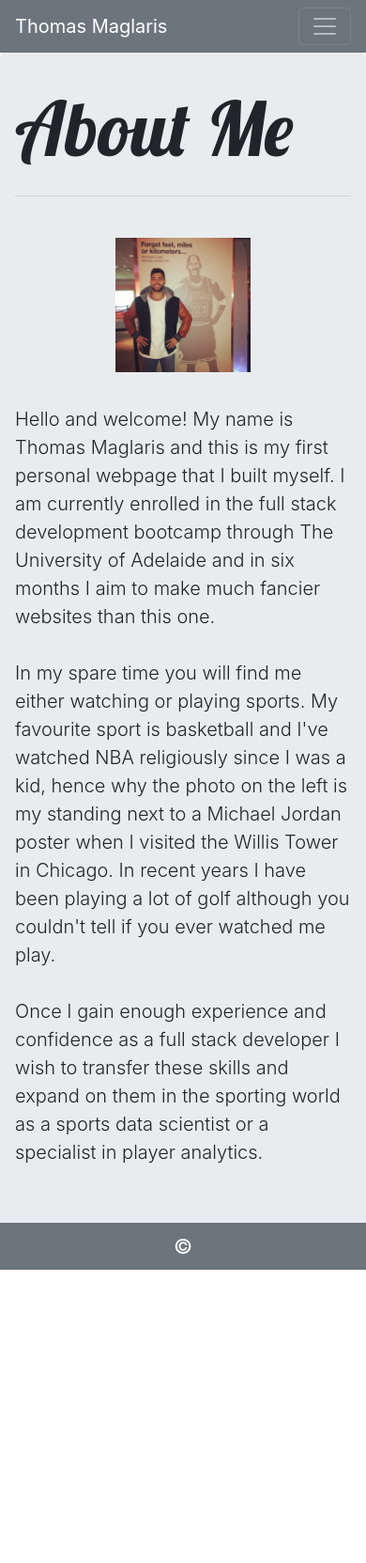
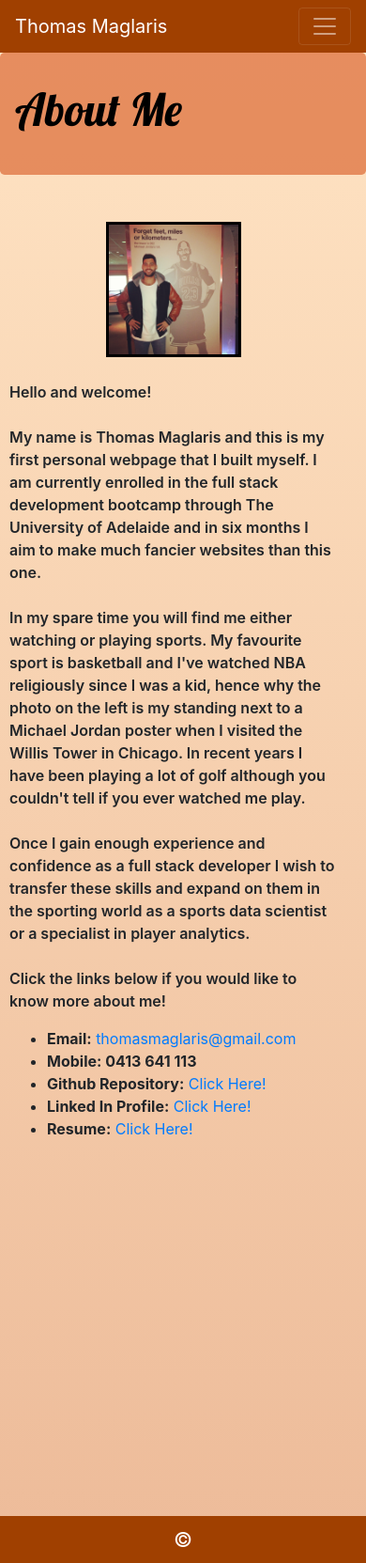
Before and after one commit to thomasmaglaris/personal-bio, a plain HTML site: page index.html in a window 390 px wide. Shown: the whole page at 94% size. Before the commit the page ends 1351 px from the top, so only its background shows below. Drawn offline with nearby package versions, Linux system fonts and the light colour scheme.

Commit message:
upadted bio with new colour schemes, mobile responsiveness and updated links

```diff
--- a/Assets/css/style.css
+++ b/Assets/css/style.css
@@ -1,8 +1,19 @@
-/* Floats the image of the homepage to the left of the text*/
+/* Floats the image of the homepage to the left of the text and gives border to img*/
 #bio-image {
     margin: 20px;
+    margin-right: 30px;
     float: left;
+    border: 1px solid black;
+    outline-style: solid;
+    outline-color:black;
+    outline-width: 7px;
 }
+
+/* Give space between the bio div and footer */
+.bio-intro {
+  margin-bottom: 400px;
+}
+
 
 /* Moved the navigation links to the right side of the screen */
 .navbar-nav {
@@ -11,14 +22,18 @@
 
 /* Gave padding to the top of home page text */
 p, .lead {
-    padding-top: 15px;
+    padding-top: 7px;
+    font-size: 22px;
+    font-weight: 600 ;
 }
 
 /* Gave a creative main heading from google fonts for all webpages  */
 .display-4 {
     font-family: 'Lobster', cursive;
     font-size: 80px;
+    color: black;
 }
+
 
 /* sticky footer css */
 html {
@@ -26,10 +41,17 @@ html {
     min-height: 100%;
   }
   body {
-    margin-bottom: 0px; /* Margin bottom by footer height */
+    margin-bottom: 0px;
+    background: linear-gradient(bisque, #EDBB99  );
+
   }
+
+.title-bg {
+  background-color: rgba(223, 111, 59, 0.733);
+}
+
   .footer {
-    position: absolute;
+    /* position: absolute; */
     bottom: 0;
     margin-top: 20%;
     width: 100%;
@@ -37,29 +59,42 @@ html {
     line-height: 50px; /* Vertically center the text there */
     text-align: center;
     font-size: 22px;
+    background-color: #A04000;
 }
 
   /* Gave some space at the bottom of the submit button on the contact page */
 .btn {
       margin-bottom: 200px;
+      background-color: #A04000;
 }
 
+.bio-intro {
+  margin-left: 10px;
+  margin-right: 30px;
+}
 
   /* Container holding the image and the text */
 .container {
     position: relative;
 }
 
+.contactFooter {
+  width: 100%;
+  height: 100px;
+  background-color: black;
+}
 
   /* Text box style */
 .text {
     position: absolute;
-    top: 120px;
-    background-color: darkblue;
+    top: 0px;
+    background-color:black;
     color: white;
-    padding: 10px;
-    width: 200px;
+    font-weight: bold;
+    padding: 7px;
+    width: 210px;
     text-align: center;
+
 }
 
  /* provide some space around the images on the portfolio page */
@@ -72,14 +107,31 @@ html {
   height:100px;
 }
 
+label {
+  font-weight: bold;
+}
+
+.navbar-collapse.in {
+  display: block !important;
+}
+
   /* Removed the float for the main image on the main web page so when the screen is reduced to smaller devices the image will be centrered with the about me text placed below the image
      Also placed some margins around the images in the portfolio */
 @media screen and (max-width: 768px) {
     #bio-image {
         float:none;
         margin-left: 30%;
+        outline-width: 2px;
+    }
+    .lead {
+      justify-content: center;
+      font-size: 16px;
     }
     .col-md-4 {
         margin: 20px;
     }
+
+    .display-4 {
+      font-size: 48px;
+    }
 }
--- a/index.html
+++ b/index.html
@@ -17,7 +17,7 @@
   <script src="https://code.jquery.com/jquery-2.1.3.min.js"></script>
   <script src="http://maxcdn.bootstrapcdn.com/bootstrap/3.3.1/js/bootstrap.min.js"></script>
 
-  <nav class="navbar navbar-expand-lg navbar-dark bg-secondary">
+  <nav class="navbar navbar-expand-lg navbar-dark" style="background-color:#A04000 ;">
     <a class="navbar-brand" href="index.html">Thomas Maglaris</a>
     <button class="navbar-toggler" type="button" data-toggle="collapse" data-target="#navbarNav"
       aria-controls="navbarNav" aria-expanded="false" aria-label="Toggle navigation">
@@ -39,12 +39,15 @@
   </nav>
 
 
-  <div class="jumbotron">
+  <div class="jumbotron title-bg">
     <h1 class="display-4">About Me</h1>
-    <hr class="my-4">
+    <!-- <hr class="my-4"> -->
+  </div>
+
+  <div class="bio-intro">
     <img id="bio-image" src="Assets/Images/IMG_2059.JPG" alt="Thomas Maglaris standing next to Michael Jordan poster"
       height="40%" width="40%">
-    <p class="lead">Hello and welcome! My name is Thomas Maglaris and this is my first personal webpage that I built
+    <p class="lead">Hello and welcome! <br><br> My name is Thomas Maglaris and this is my first personal webpage that I built
       myself. I am currently enrolled in the full stack development bootcamp through The University of Adelaide and in
       six months I aim to make much fancier websites than this one. <br><br> In my spare time you will find me either
       watching or playing sports.
@@ -56,10 +59,20 @@
       and expand on them in the sporting world as a
       sports data scientist or a specialist in player analytics.
       <br><br>
+      Click the links below if you would like to know more about me!
     </p>
+    <ul class=bio-list>
+      <li><strong>Email:</strong> <a href="mailto:thomasmaglaris@gmail.com">thomasmaglaris@gmail.com</a></li>
+      <li><strong>Mobile: 0413 641 113</strong></li>
+      <li><strong>Github Repository:</strong> <a href="https://github.com/thomasmaglaris">Click Here!</a></li>
+      <li><strong>Linked In Profile:</strong> <a href="https://www.linkedin.com/in/thomas-maglaris-61b671b3/">Click Here!</a></li>
+      <li><strong>Resume:</strong> <a href="file:///C:/Users/thoma/Desktop/Resume/CV%202020-%20Thomas%20Maglaris.pdf">Click Here!</a></li>
+    </ul>
   </div>
 
-  <footer class="footer bg-secondary">
+
+
+  <footer class="footer">
     <div class="container">
       <span style="color:white;">&copy</span>
     </div>
```
Also changed, not shown: contact.html (+8 -4 lines), portfolio.html (+40 -20 lines), Assets/Images/4.png (added), Assets/Images/jsQuiz.PNG (added), Assets/Images/jsQuiz2.PNG (added), Assets/Images/jsQuiz3.PNG (added), Assets/Images/pwordGenerator.PNG (added), Assets/Images/pwordGenerator2.PNG (added).
